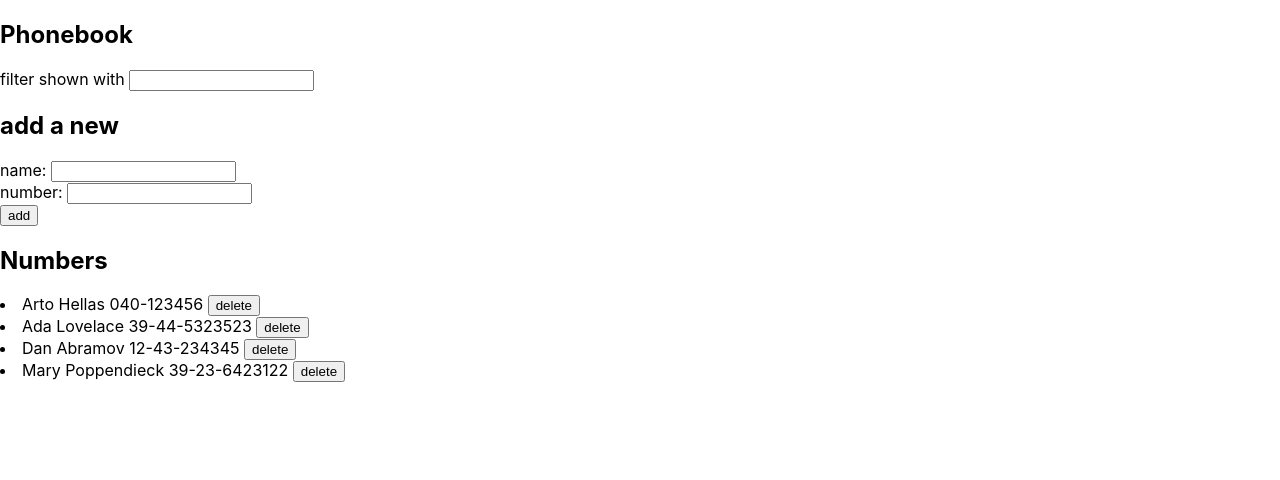
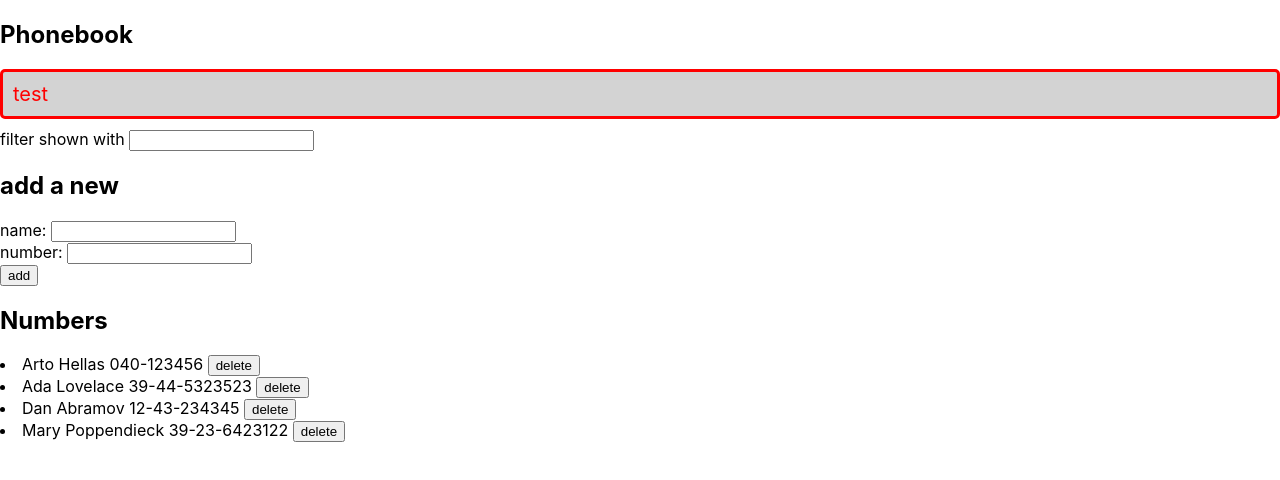
Before and after one commit to laurent-lao/fullstackopen-archived, a React (Create React App) app in the folder part2/phonebook/: page / in a window 1280 px wide. Shown: the top 480 px of the page. Built offline with nearby package versions, Linux system fonts and the light colour scheme; data requests are answered from the project's data file.

Commit message:
Complete 2e

```diff
--- a/part2/phonebook/src/App.js
+++ b/part2/phonebook/src/App.js
@@ -2,6 +2,7 @@ import React, { useState, useEffect } from "react";
 import Filter from "./components/Filter";
 import PersonForm from "./components/PersonForm";
 import Persons from "./components/Persons";
+import Notification from "./components/Notification";
 import personService from "./services/person";
 
 // const Debug = ({ label, value }) => {
@@ -16,18 +17,19 @@ const App = () => {
   const [persons, setPersons] = useState([]);
   const [newName, setNewName] = useState("");
   const [newNumber, setNewNumber] = useState("");
-
+  const [errorMessage, setErrorMessage] = useState("test");
+  const [isError, setIsError] = useState(true);
   const [filterTerm, setFilterTerm] = useState("");
   const [filterPersons, setFilterPersons] = useState(persons)
 
-  const personHook = () => {
-   personService
-    .getAll()
-    .then(initialNotes => {
-      setPersons(initialNotes)
-    })
+
+  const showNotification = (message, isAnError) => {
+    setIsError(isAnError)
+    setErrorMessage(message);
+    setTimeout(() => {
+      setErrorMessage(null)
+    }, 3000)
   }
-  useEffect(personHook, [])
 
   const addPerson = (event) => {
     event.preventDefault()
@@ -38,12 +40,17 @@ const App = () => {
     }
     const duplicatePerson = persons.find(person => person.name === personObject.name)
 
+
+
+
     if (!duplicatePerson) {
-     personService
-      .create(personObject)
-      .then(returnedNote => {
-        setPersons(persons.concat(returnedNote))  // Satisfies "Never mutate state directly"
-      })
+      personService
+        .create(personObject)
+        .then(returnedNote => {
+          setPersons(persons.concat(returnedNote))  // Satisfies "Never mutate state directly"
+          //setNotification(`Added ${personObject.name}`, false)
+          showNotification('lol', false)
+        })
     }
     else {
       const isConfirmed = window.confirm(`${personObject.name} is already added to phonebook, replace the old number with a new one?`)
@@ -53,6 +60,7 @@ const App = () => {
           .update(duplicatePerson.id, personObject)
           .then(returnedPerson => {
             setPersons(persons.map(person => person.name !== personObject.name ? person : returnedPerson))
+            showNotification(`Replaced ${duplicatePerson.name}`, false)
           })
 
       }
@@ -85,17 +93,38 @@ const App = () => {
     handleNumberChange
   }
 
+  const notificationData = {
+    message: errorMessage,
+    setMessage: setErrorMessage,
+    isError: isError,
+    setIsError: setIsError
+  }
+
+  const personHook = () => {
+    personService
+      .getAll()
+      .then(initialNotes => {
+        setPersons(initialNotes)
+      })
+  }
+
+  // Initialization
+  useEffect(personHook, [])
+
+  // Tag logic
   const ListPersons = filterTerm === '' ?
-    <Persons persons={persons} setPersons={setPersons} /> : <Persons persons={filterPersons} setPersons={setPersons} />
+    <Persons persons={persons} setPersons={setPersons} showNotification={showNotification} />
+    : <Persons persons={filterPersons} setPersons={setPersons} showNotification={showNotification} />
 
   return (
     <div>
       <h2>Phonebook</h2>
+      <Notification data={notificationData} />
       <Filter value={filterTerm} onChange={handleFilterChange} />
       <h2>add a new</h2>
       <PersonForm addPerson={addPerson} data={addPersonData} />
       <h2>Numbers</h2>
-      { ListPersons }
+      {ListPersons}
     </div>
   );
 };
--- a/part2/phonebook/src/components/Filter.js
+++ b/part2/phonebook/src/components/Filter.js
@@ -4,7 +4,7 @@ const Filter = ({ value, onChange }) => {
   return (
     <form>
       <div>
-        filter shown with <input value={value} onChange={onChange}/>
+        filter shown with <input value={value} onChange={onChange} />
       </div>
     </form>
   );
--- /dev/null
+++ b/part2/phonebook/src/components/Notification.js
@@ -0,0 +1,27 @@
+import React from 'react'
+
+const Notification = ({data}) => {
+    const message = data.message
+    const isError = data.isError
+
+  if (message === null) {
+    return null
+  }
+
+  if (!isError) {
+    return (
+      <div className="success">
+        {message}
+      </div>
+    )
+  }
+  else {
+    return (
+      <div className="error">
+          {message}
+      </div>
+      )
+  }
+}
+
+export default Notification
--- a/part2/phonebook/src/components/PersonForm.js
+++ b/part2/phonebook/src/components/PersonForm.js
@@ -1,6 +1,6 @@
 import React from 'react'
 
-const PersonForm = ({ addPerson, data}) => {
+const PersonForm = ({ addPerson, data }) => {
   return (
     <form onSubmit={addPerson}>
       <div>
--- a/part2/phonebook/src/components/Persons.js
+++ b/part2/phonebook/src/components/Persons.js
@@ -1,17 +1,17 @@
 import React from 'react'
 import personService from '../services/person'
 
-const Persons = ({ persons, setPersons }) => {
+const Persons = ({ persons, setPersons, showNotification }) => {
   const handleDelete = (selectedPerson) => {
     const isConfirmed = window.confirm(`Delete ${selectedPerson.name}?`)
     if (isConfirmed) {
       personService
         .remove(selectedPerson.id)
-                .then( () => {
+        .then(() => {
           setPersons(persons.filter(person => person !== selectedPerson))
-                   //window.alert(`${selectedPerson.name} has been deleted.`)
+          showNotification(`${selectedPerson.name} has been deleted.`, false)
         })
-                .catch((err) => window.alert(`${selectedPerson.name} does not exist anymore.`))
+        .catch((err) => showNotification(`${selectedPerson.name} was already removed from server.`, true))
     }
   }
 
--- a/part2/phonebook/src/index.css
+++ b/part2/phonebook/src/index.css
@@ -11,3 +11,23 @@ code {
   font-family: source-code-pro, Menlo, Monaco, Consolas, 'Courier New',
     monospace;
 }
+
+.success {
+  color: green;
+  background: lightgrey;
+  font-size: 20px;
+  border-style: solid;
+  border-radius: 5px;
+  padding: 10px;
+  margin-bottom: 10px;
+}
+
+.error {
+  color: red;
+  background: lightgrey;
+  font-size: 20px;
+  border-style: solid;
+  border-radius: 5px;
+  padding: 10px;
+  margin-bottom: 10px;
+}
--- a/part2/phonebook/src/services/person.js
+++ b/part2/phonebook/src/services/person.js
@@ -20,4 +20,5 @@ const remove = (id) => {
   const request = axios.delete(`${baseUrl}/${id}`)
   return request.then(response => response.data)
 }
-export default {getAll, create, update, remove}
+
+export default { getAll, create, update, remove }
```
Lines whose indentation alone changed are shown as unchanged.
